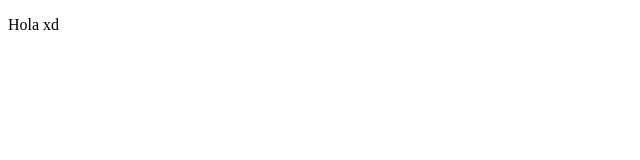
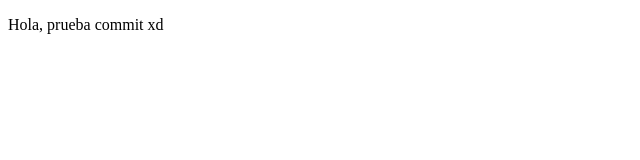
Before and after one commit to 2201brian/proyectoDemoCursoPrework, a plain HTML site: page index.html in a window 1280 px wide. Shown: the whole page, without its empty margins (0-640 px from the left). Drawn offline with Linux system fonts and the light colour scheme.

Commit message:
cambio de prueba paragraph

```diff
--- a/index.html
+++ b/index.html
@@ -8,7 +8,7 @@
 </head>
 <body>
     <p>
-        Hola xd
+        Hola, prueba commit xd
     </p>
 </body>
 </html>
```
